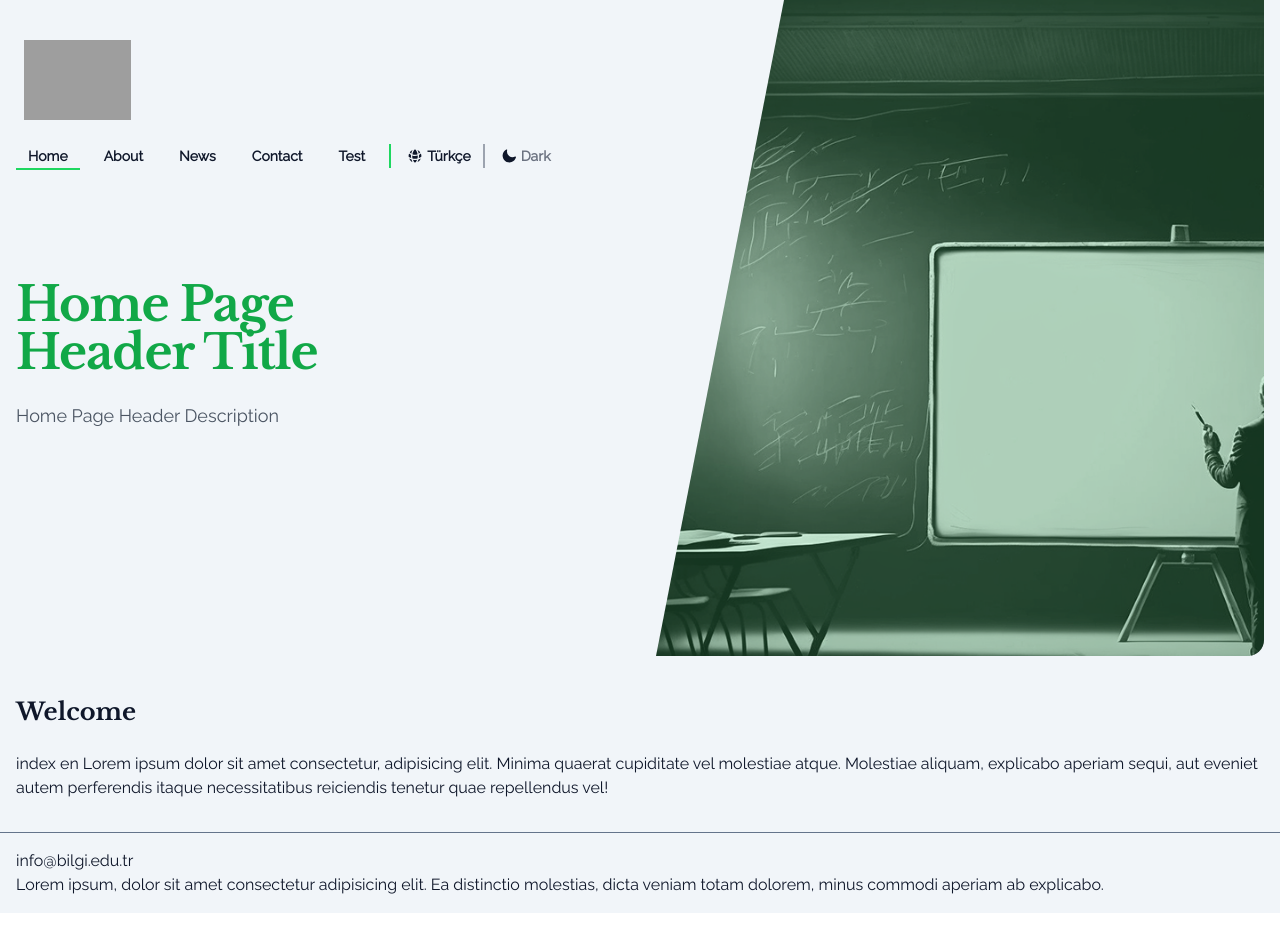
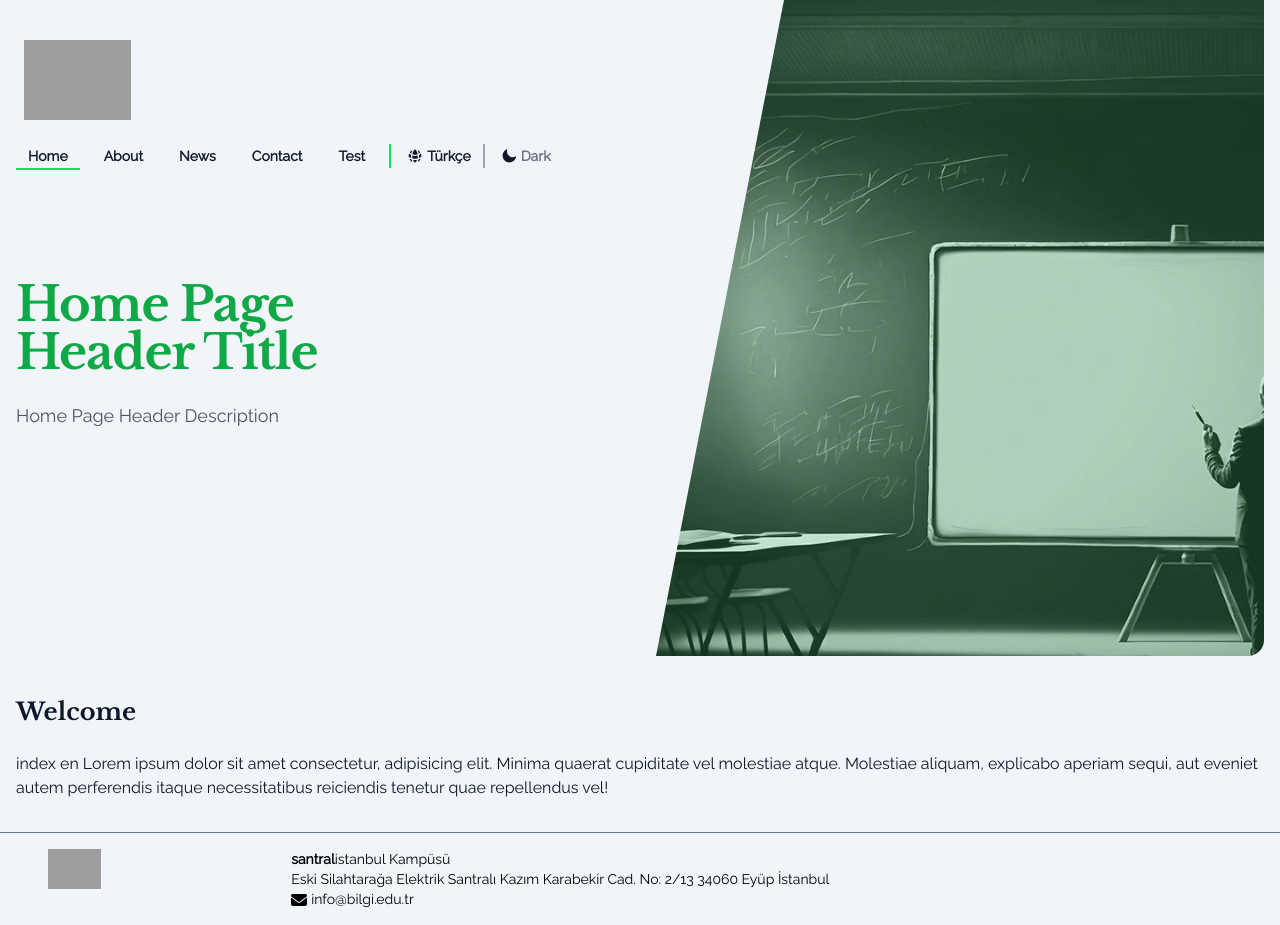
Before and after one commit to bilgi-webteam/nuxt3-boilerplate, a Nuxt app: page / in a window 1280 px wide. Built offline with nearby package versions, Linux system fonts and the light colour scheme; grey boxes are pictures that could not be loaded.

Commit message:
chore: Update footer layout and add logo and contact information

```diff
--- a/components/Footer.vue
+++ b/components/Footer.vue
@@ -1,7 +1,15 @@
 <template>
   <footer class="max-w-screen-xl mx-auto dark:text-slate-100 text-slate-900 border-slate-500 border-t-[1px] container p-4 min-h-18">
-    <p><a :href="'mailto:' + email">{{ email }}</a> </p>
-    <p>Lorem ipsum, dolor sit amet consectetur adipisicing elit. Ea distinctio molestias, dicta veniam totam dolorem, minus commodi aperiam ab explicabo.</p>
+    <div class="grid h-full gap-4 mx-auto md:px-8 md:gap-8 md:grid-cols-10">
+      <div class="md:col-span-2">
+        <img :src="'https://tbl.bilgi.edu.tr/brand-resources/logotypes/bilgi/dark/bilgi-logotype-' + $i18n.locale + '-dark@2x.png'" class="w-auto h-10 my-auto" alt="">
+      </div>
+      <div class="md:col-span-8">
+        <p class="text-sm text-black">
+          <strong>santral</strong>istanbul Kampüsü<br>Eski Silahtarağa Elektrik Santralı Kazım Karabekir Cad. No: 2/13 34060 Eyüp İstanbul<br><a :href="'mailto:' + email"><svg aria-hidden="true" focusable="false" data-prefix="fas" data-icon="envelope" role="img" xmlns="http://www.w3.org/2000/svg" viewBox="0 0 512 512" class="inline-block w-4 h-4 mr-1 svg-inline--fa fa-envelope"><path fill="currentColor" d="M48 64C21.5 64 0 85.5 0 112c0 15.1 7.1 29.3 19.2 38.4L236.8 313.6c11.4 8.5 27 8.5 38.4 0L492.8 150.4c12.1-9.1 19.2-23.3 19.2-38.4c0-26.5-21.5-48-48-48H48zM0 176V384c0 35.3 28.7 64 64 64H448c35.3 0 64-28.7 64-64V176L294.4 339.2c-22.8 17.1-54 17.1-76.8 0L0 176z" class=""></path></svg>{{ email }}</a>
+        </p>
+      </div>
+    </div>
   </footer>
 </template>
 
```
